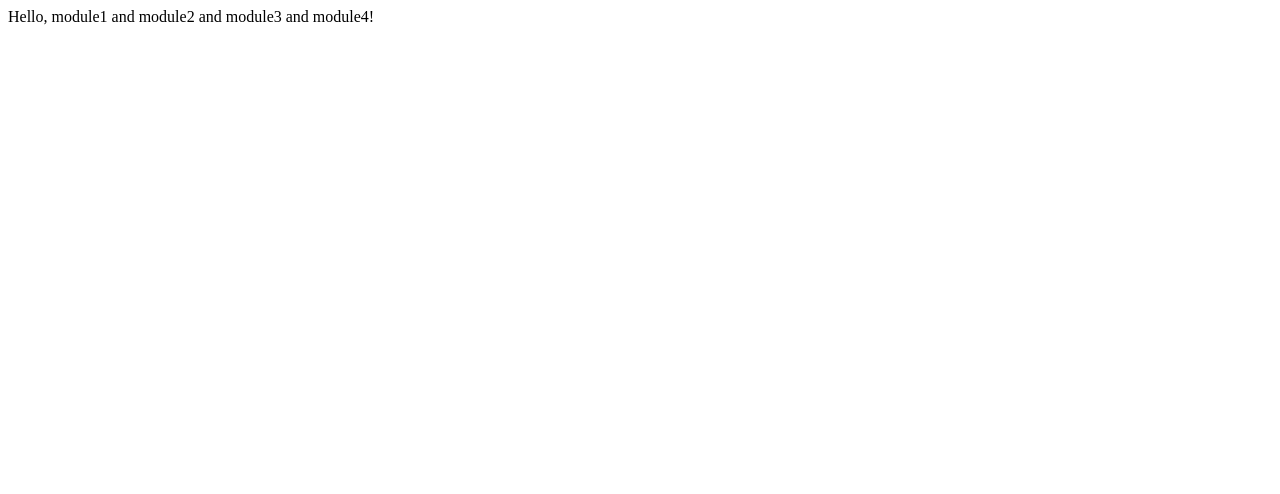
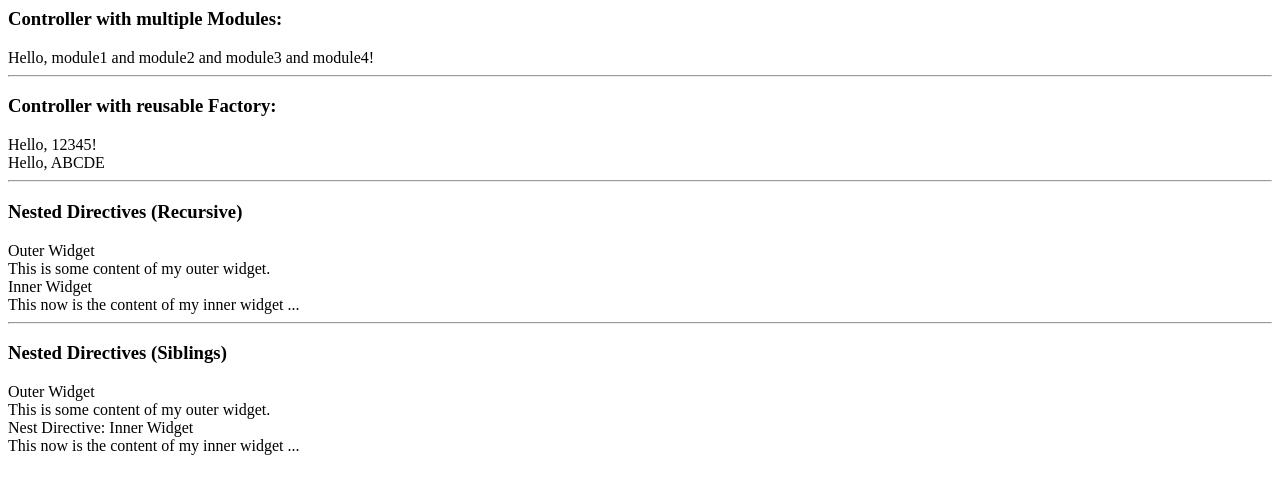
Before and after one commit to netcinematics/Basic-Angular-Module-System, a plain HTML site: page index.html in a window 1280 px wide. Drawn offline with Linux system fonts and the light colour scheme.

Commit message:
additions.

```diff
--- a/index.html
+++ b/index.html
@@ -18,16 +18,127 @@ var module4 = angular.module('module4', []).constant('Module_4', 'module4');
 var myApp = angular.module('myApp',['module1', 'module2', 'module3', 'module4']);
 
 //Modules-Accessed-As-Members-From-Dependency-Injection-.
-function MyCtrl($scope, Module_1, Module_2, Module_3, Module_4){
+function myCtrl($scope, Module_1, Module_2, Module_3, Module_4){
    $scope.name = Module_1 + ' and ' + Module_2 + ' and ' + Module_3 + ' and ' + Module_4;
 }
+
+//Create-A-New-Factory-On-The-App-Module-.
+angular.module('myApp').factory("reusableFactory", function () {
+   return {
+      member1: "12345",
+      member2: "ABCDE",
+      action1:  function(a,b){
+      	debugger;
+      }
+   }
+});
+
+//Create-A-New-Factory-In-Its-Own-Module-.
+angular.module('moduleFactory', []).factory("reusableModuleFactory", function () {
+   return {
+      member1: "12345",
+      member2: "ABCDE",
+      action1:  function(a,b){
+      	debugger;
+      }
+   }
+});
+
+//Create-A-Controller-To-Use-Reusable-Factory-.
+function factoryController($scope, reusableFactory) {
+	$scope.x = reusableFactory.member1;
+	$scope.y = reusableFactory.member2;
+
+}
+
+//Create-A-New-Directive-Module-.
+// angular.module('myApp')
+//   .directive('reusableDirective', [function () {
+// 	 return {
+// 	         restrict: 'A',
+// 	         replace: true,
+// 	         transclude: true,
+// 	         template: '<div class="widget">' +
+// 	            '<div class="content" ng-transclude></div>' +
+// 	            '</div>',
+// 	         link: function (scope, element, attrs) {
+// 	         	debugger;
+// 	            //element.prepend("<div class='title'>" + attrs.title + "</div>");
+// 	         }
+// 	      };
+//   }]);
+
+angular.module('myApp').
+   directive('myWidget', ['reusableFactory', function (reusableFactory) {
+   	  var bbb = reusableFactory;
+      return {
+      	 aaa: reusableFactory,
+         restrict: 'A',
+         scope: true,
+         replace: true,
+         transclude: true,
+         template: '<div class="widget">' +
+            '<div class="content" ng-transclude></div>' +
+            '</div>',
+         link: function (scope, element, attrs, reusableFactory) {
+            element.prepend("<div class='title'>" + attrs.title + "</div>");
+
+            debugger;
+            //Retrieve-Module-Factory-.
+            var factModule = angular.module('moduleFactory', []);
+            //factModule.action1('a','b');
+            //doesn't work.
+
+         }
+      };
+   }]);
+
+angular.module('myApp').
+   directive('myNestWidget', function () {
+      return {
+         restrict: 'A',
+         replace: true,
+         transclude: true,
+         template: '<div class="widget">' +
+            '<div class="content" ng-transclude></div>' +
+            '</div>',
+         link: function (scope, element, attrs) {
+            element.prepend("<div class='title'>Nest Directive: " + attrs.title + "</div>");
+         }
+      };
+   });
 
 </script>
 </head>
 <body>
+<h3>Controller with multiple Modules:</h3>
+<div ng-controller="myCtrl">
+  Hello, {{name}}!
+</div>
 
-<div ng-controller="MyCtrl">
-  Hello, {{name}}!
+<hr>
+<h3>Controller with reusable Factory:</h3>
+<div ng-controller="factoryController">
+  Hello, {{x}}! <br>
+  Hello, {{y}}
+</div>
+
+<hr>
+<h3>Nested Directives (Recursive)</h3>
+<div my-widget title="Outer Widget">
+    This is some content of my outer widget. <br>
+    <div my-widget title="Inner Widget">
+        This now is the content of my inner widget ...
+    </div>
+</div>
+
+<hr>
+<h3>Nested Directives (Siblings)</h3>
+<div my-widget title="Outer Widget">
+    This is some content of my outer widget. <br>
+    <div my-nest-widget title="Inner Widget">
+        This now is the content of my inner widget ...
+    </div>
 </div>
 
 </body>
```
